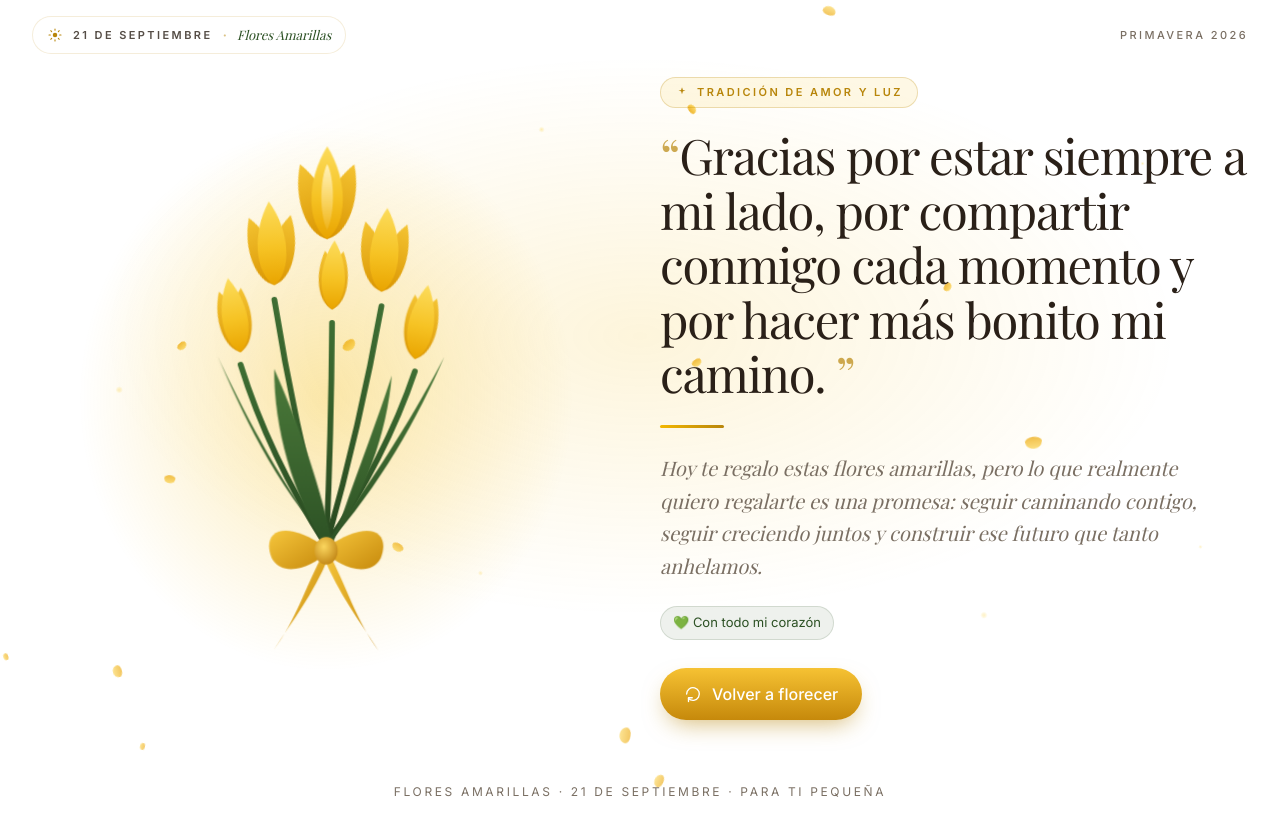
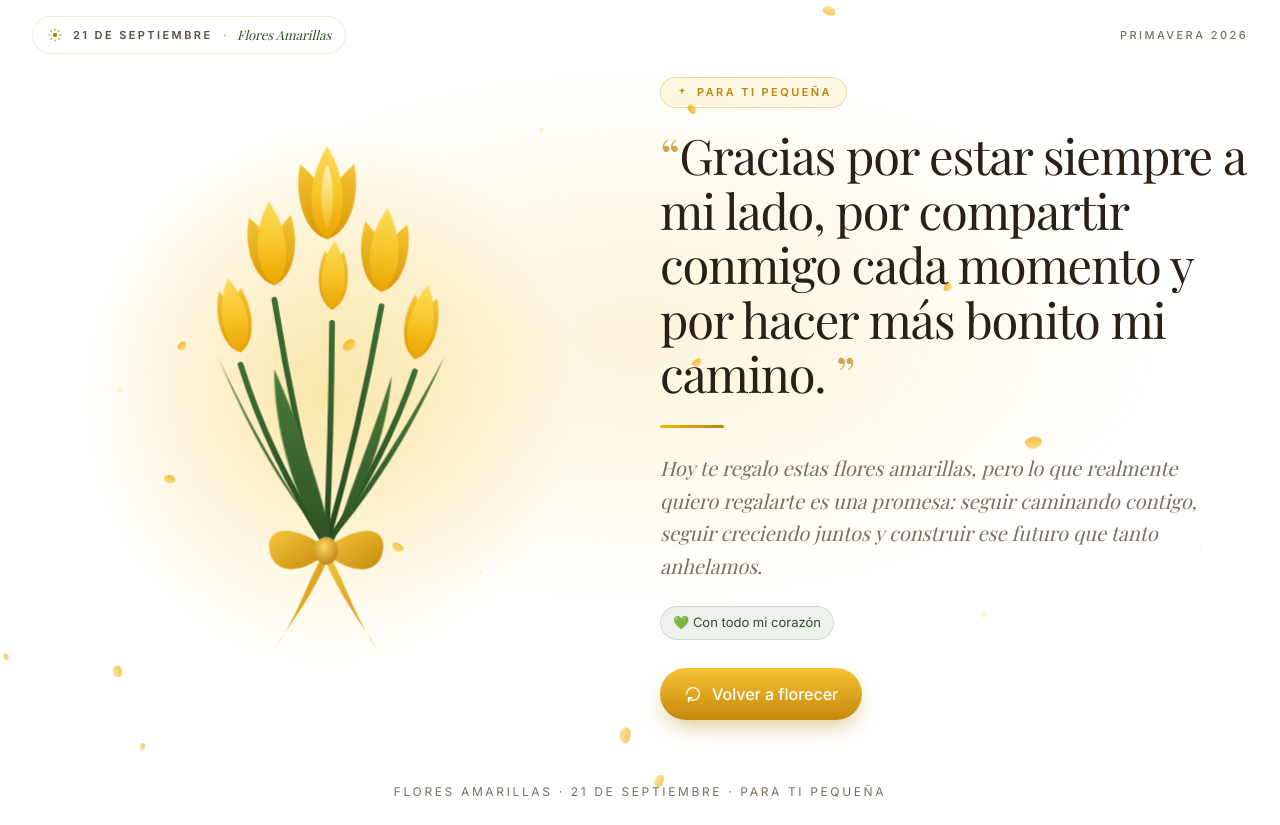
Before and after one commit to luisflr/flores_amarillas, a website: page src/index.html in a window 1280 px wide. Drawn offline with nearby package versions, Linux system fonts and the light colour scheme; a web font is replaced by a local one.

Commit message:
updated label

```diff
--- a/src/index.html
+++ b/src/index.html
@@ -411,7 +411,7 @@
             </svg>
             <span
               class="eyebrow text-[11px] font-semibold text-gold-deep uppercase"
-              >Tradición de amor y luz</span
+              >Para ti <strong>pequeña</strong></span
             >
           </div>
 
```
